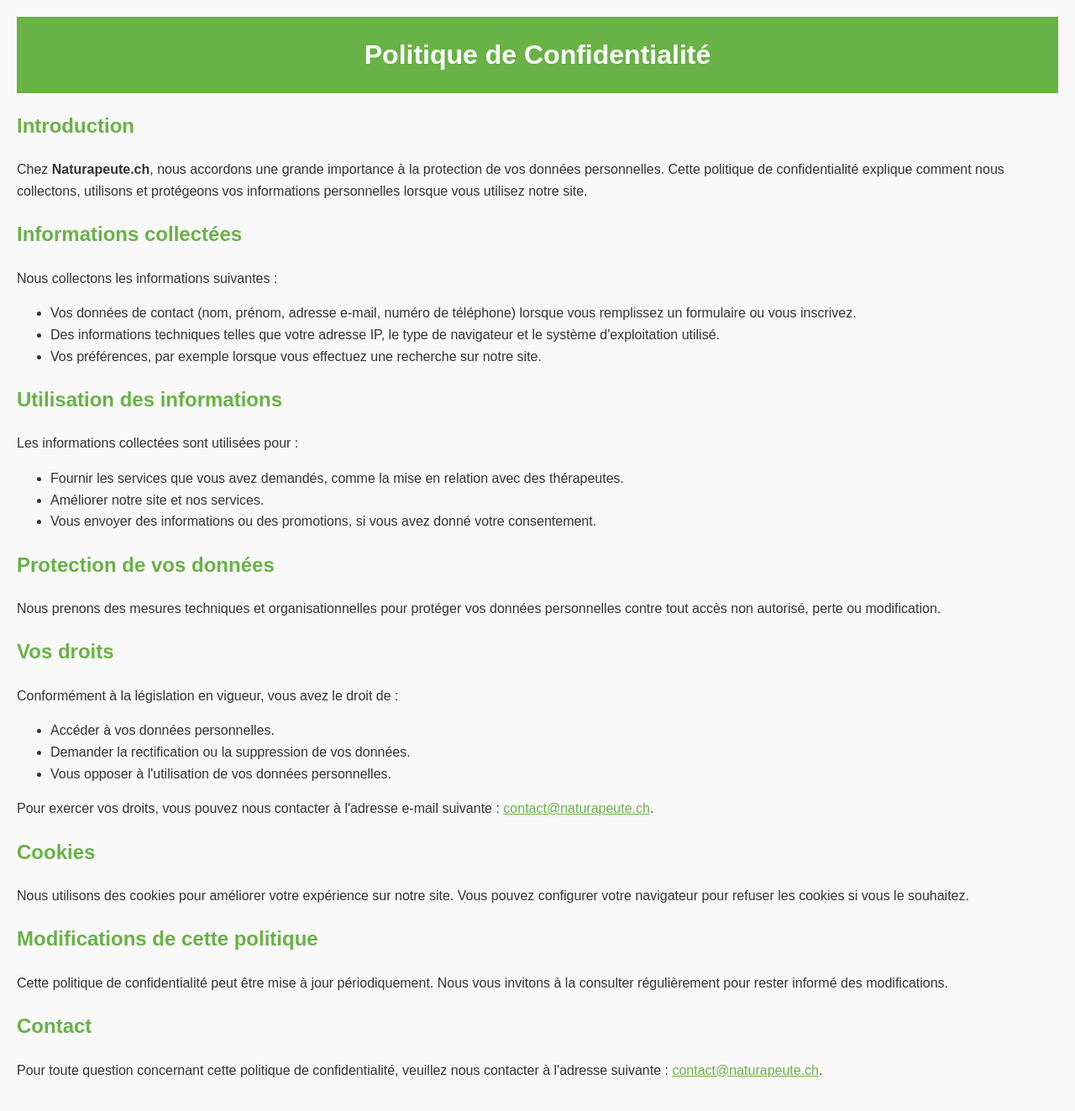
After one commit to naturapeute/naturapeute, a Django app: template naturapeute/templates/privacy.html in a window 1280 px wide. The commit adds this page. Shown: the whole page at 84% size. Run offline with Django 3.2, Linux system fonts and the light colour scheme; the template is opened without the code that fills it, so the values that code supplies are empty.

```diff
--- a/naturapeute/templates/base.html
+++ b/naturapeute/templates/base.html
@@ -44,8 +44,8 @@
         <a href="/journal/salons-et-evenements-autour-des-therapies-complementaires" title="Salons et rencontres autour des thérapies">Salons et rencontres</a>
         <a href="https://pro.naturapeute.ch" target="_blank" title="Réseau thérapeutes en Suisse">Espace Thérapeute</a>
         <a href="/charte.html">Charte</a>
-        <a href="/policy.html">Conditions d'utilisation</a>
-        <a href="/privacy.html">Confidentialité</a>
+        <a href="https://pro.naturapeute.ch/policy.html" target="_blank">Conditions d'utilisation</a>
+	<a href="https://pro.naturapeute.ch/privacy.html" target="_blank">Confidentialité</a>
         <a href="/navigation.html">Navigation</a>
         <a href="mailto:contact@naturapeute.ch">Nous contacter</a>
       </div>
--- /dev/null
+++ b/naturapeute/templates/privacy.html
@@ -0,0 +1,94 @@
+<!DOCTYPE html>
+<html lang="fr">
+<head>
+    <meta charset="UTF-8">
+    <meta name="viewport" content="width=device-width, initial-scale=1.0">
+    <title>Politique de Confidentialité - Naturapeute.ch</title>
+    <style>
+        body {
+            font-family: Arial, sans-serif;
+            line-height: 1.6;
+            margin: 0;
+            padding: 20px;
+            background-color: #f9f9f9;
+            color: #333;
+        }
+        header {
+            background: #68b246;
+            color: white;
+            padding: 20px;
+            text-align: center;
+        }
+        h1 {
+            margin: 0;
+        }
+        h2 {
+            color: #68b246;
+        }
+        a {
+            color: #68b246;
+        }
+    </style>
+</head>
+<body>
+    <header>
+        <h1>Politique de Confidentialité</h1>
+    </header>
+
+    <main>
+        <h2>Introduction</h2>
+        <p>
+            Chez <strong>Naturapeute.ch</strong>, nous accordons une grande importance à la protection de vos données personnelles. Cette politique de confidentialité explique comment nous collectons, utilisons et protégeons vos informations personnelles lorsque vous utilisez notre site.
+        </p>
+
+        <h2>Informations collectées</h2>
+        <p>Nous collectons les informations suivantes :</p>
+        <ul>
+            <li>Vos données de contact (nom, prénom, adresse e-mail, numéro de téléphone) lorsque vous remplissez un formulaire ou vous inscrivez.</li>
+            <li>Des informations techniques telles que votre adresse IP, le type de navigateur et le système d'exploitation utilisé.</li>
+            <li>Vos préférences, par exemple lorsque vous effectuez une recherche sur notre site.</li>
+        </ul>
+
+        <h2>Utilisation des informations</h2>
+        <p>Les informations collectées sont utilisées pour :</p>
+        <ul>
+            <li>Fournir les services que vous avez demandés, comme la mise en relation avec des thérapeutes.</li>
+            <li>Améliorer notre site et nos services.</li>
+            <li>Vous envoyer des informations ou des promotions, si vous avez donné votre consentement.</li>
+        </ul>
+
+        <h2>Protection de vos données</h2>
+        <p>
+            Nous prenons des mesures techniques et organisationnelles pour protéger vos données personnelles contre tout accès non autorisé, perte ou modification.
+        </p>
+
+        <h2>Vos droits</h2>
+        <p>
+            Conformément à la législation en vigueur, vous avez le droit de :
+        </p>
+        <ul>
+            <li>Accéder à vos données personnelles.</li>
+            <li>Demander la rectification ou la suppression de vos données.</li>
+            <li>Vous opposer à l'utilisation de vos données personnelles.</li>
+        </ul>
+        <p>
+            Pour exercer vos droits, vous pouvez nous contacter à l'adresse e-mail suivante : <a href="mailto:contact@naturapeute.ch">contact@naturapeute.ch</a>.
+        </p>
+
+        <h2>Cookies</h2>
+        <p>
+            Nous utilisons des cookies pour améliorer votre expérience sur notre site. Vous pouvez configurer votre navigateur pour refuser les cookies si vous le souhaitez.
+        </p>
+
+        <h2>Modifications de cette politique</h2>
+        <p>
+            Cette politique de confidentialité peut être mise à jour périodiquement. Nous vous invitons à la consulter régulièrement pour rester informé des modifications.
+        </p>
+
+        <h2>Contact</h2>
+        <p>
+            Pour toute question concernant cette politique de confidentialité, veuillez nous contacter à l'adresse suivante : <a href="mailto:contact@naturapeute.ch">contact@naturapeute.ch</a>.
+        </p>
+    </main>
+</body>
+</html>
```
Also changed, not shown: naturapeute/templates/navigation.html (added), naturapeute/templates/policy.html (added).
